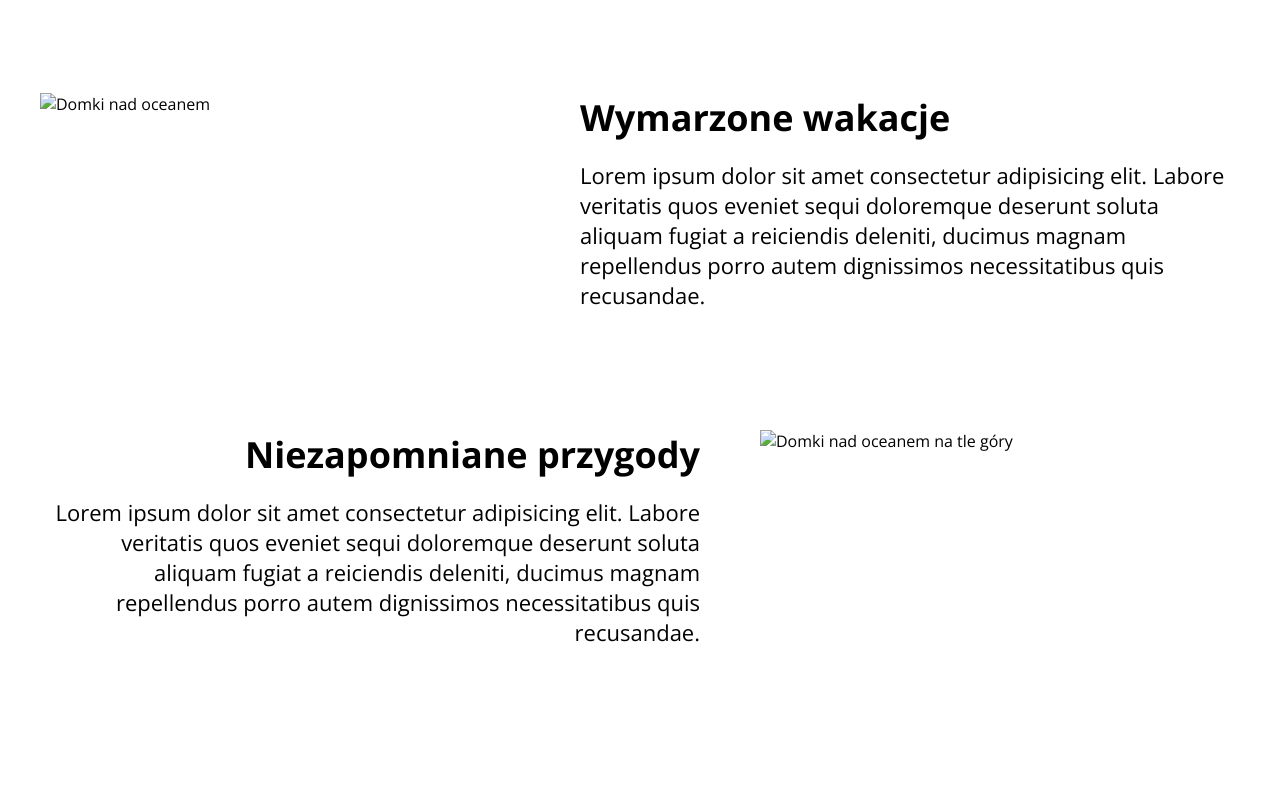
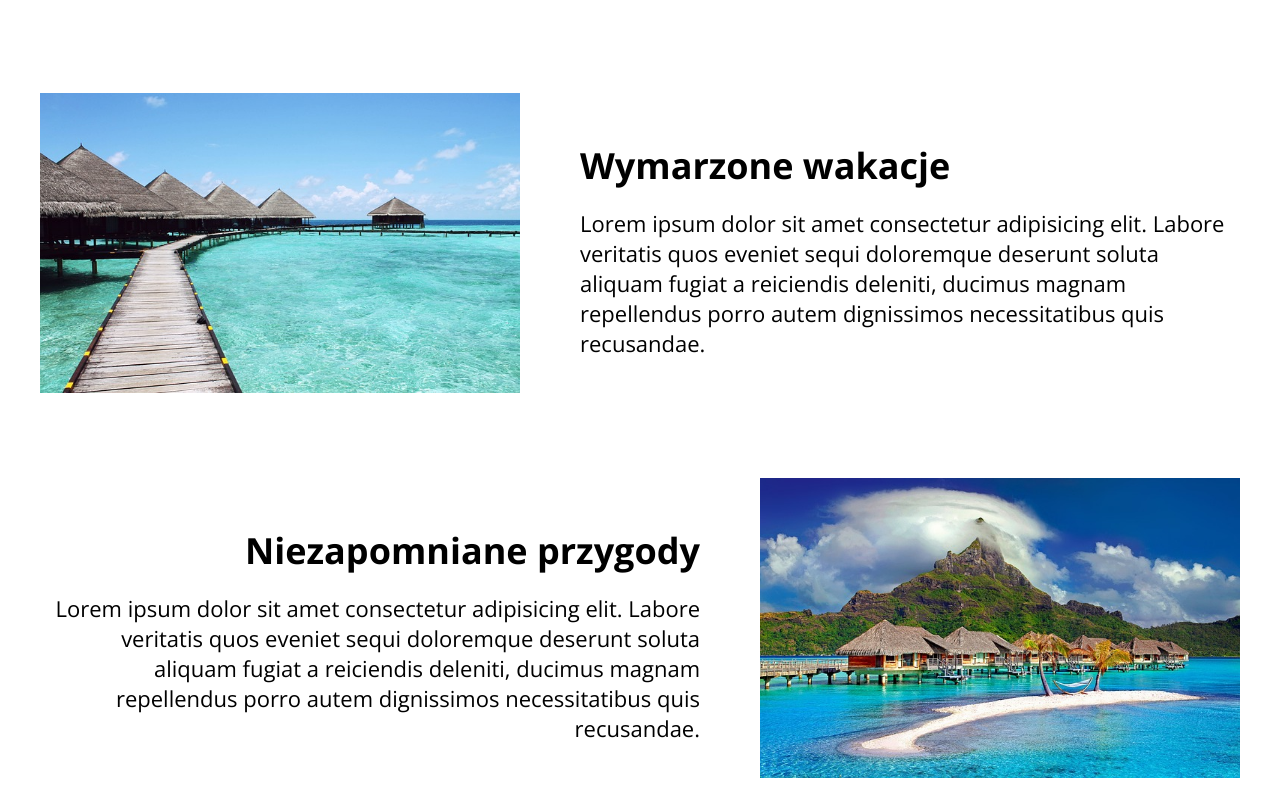
Before and after one commit to grzymala-lukasz/tropical-island, a plain HTML site: page index.html in a window 1280 px wide. Shown: the part 828-1614 px from the top of the page. Drawn offline with nearby package versions, Linux system fonts and the light colour scheme; the site is published under a folder, as on GitHub Pages, so addresses that start at the root find nothing.

Commit message:
Update index.html

```diff
--- a/index.html
+++ b/index.html
@@ -53,7 +53,7 @@
 					<div class="dreams__box">
 						<div class="dreams__box-img">
 							<img
-								src="/img/paradise-598201_640.jpg"
+								src="img/paradise-598201_640.jpg"
 								alt="Domki nad oceanem"
 								class="dreams__img" />
 						</div>
@@ -70,7 +70,7 @@
 					<div class="dreams__box">
 						<div class="dreams__box-img dreams__box-img--right">
 							<img
-								src="/img/bora-bora-3023437_640.jpg"
+								src="img/bora-bora-3023437_640.jpg"
 								alt="Domki nad oceanem na tle góry"
 								class="dreams__img" />
 						</div>
```
